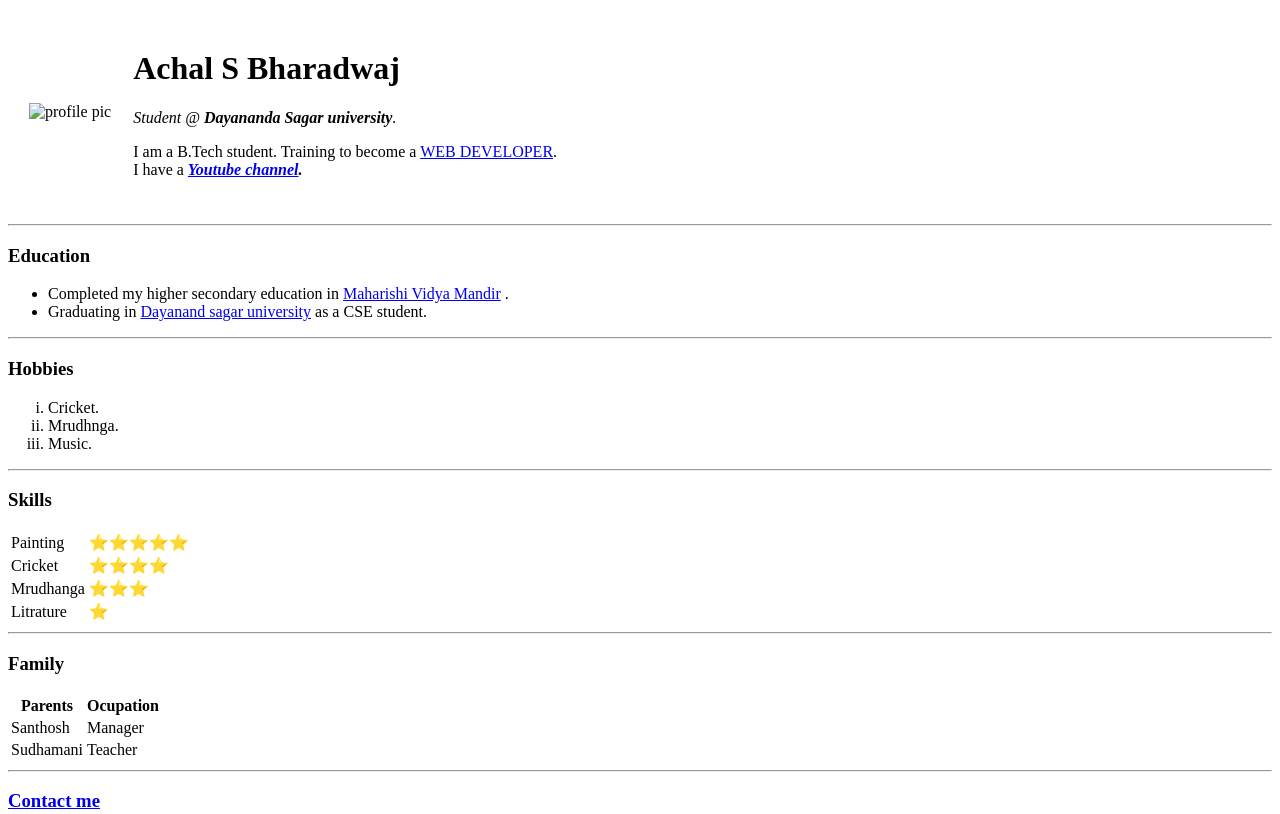
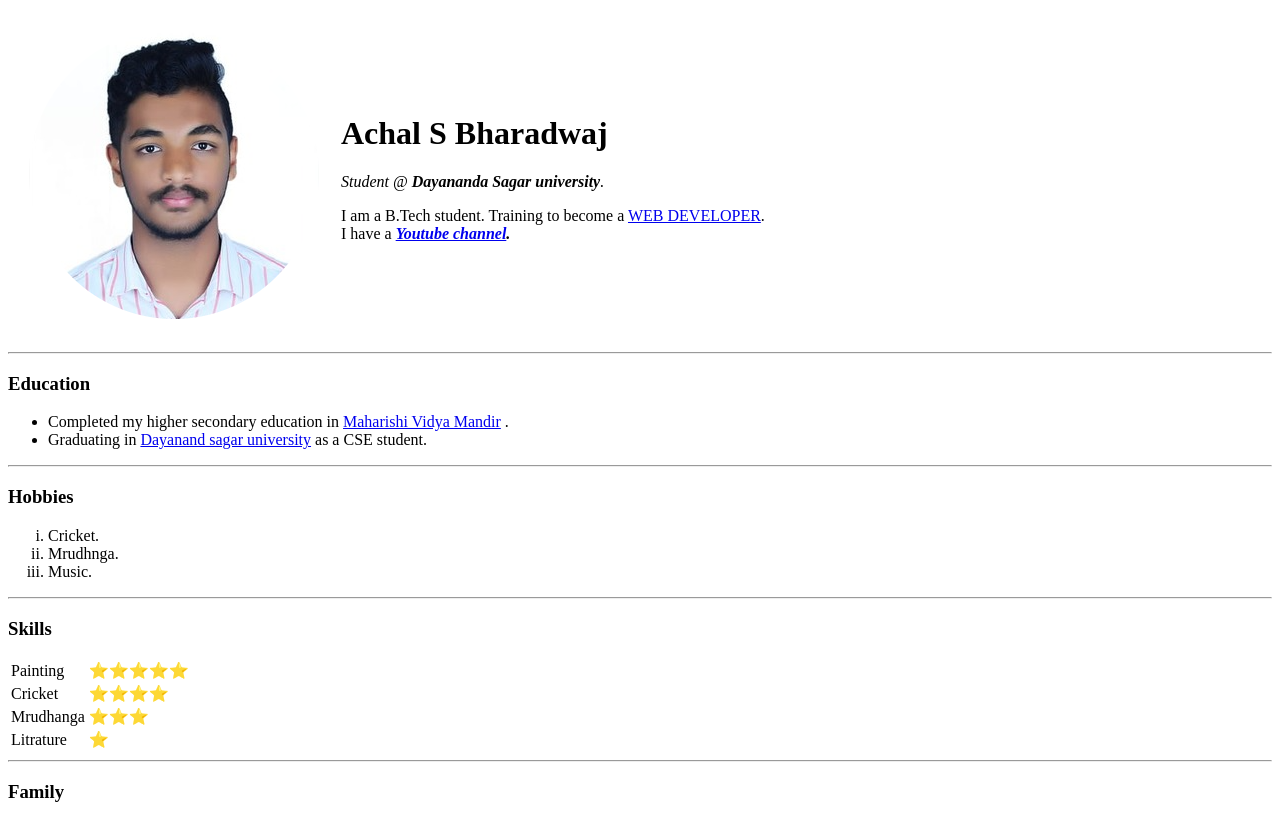
Before and after one commit to Achal-Bharadwaj/A-18, a plain HTML site: page index.html in a window 1280 px wide. Shown: the top 814 px of the page. Drawn offline with Linux system fonts and the light colour scheme.

Commit message:
Update index.html

```diff
--- a/index.html
+++ b/index.html
@@ -7,7 +7,7 @@
   <body>
   <table cellspacing = "20">
     <tr>
-      <td><img src="achal-modified.png"alt="profile pic"></td>
+      <td><img src="Pr-site-images/achal-modified.png"alt="profile pic"></td>
       <td><h1>Achal S Bharadwaj</h1>
       <p><em>Student @ <strong>Dayananda Sagar university</strong>.</em></p>
       <p>I am a B.Tech student.
```
